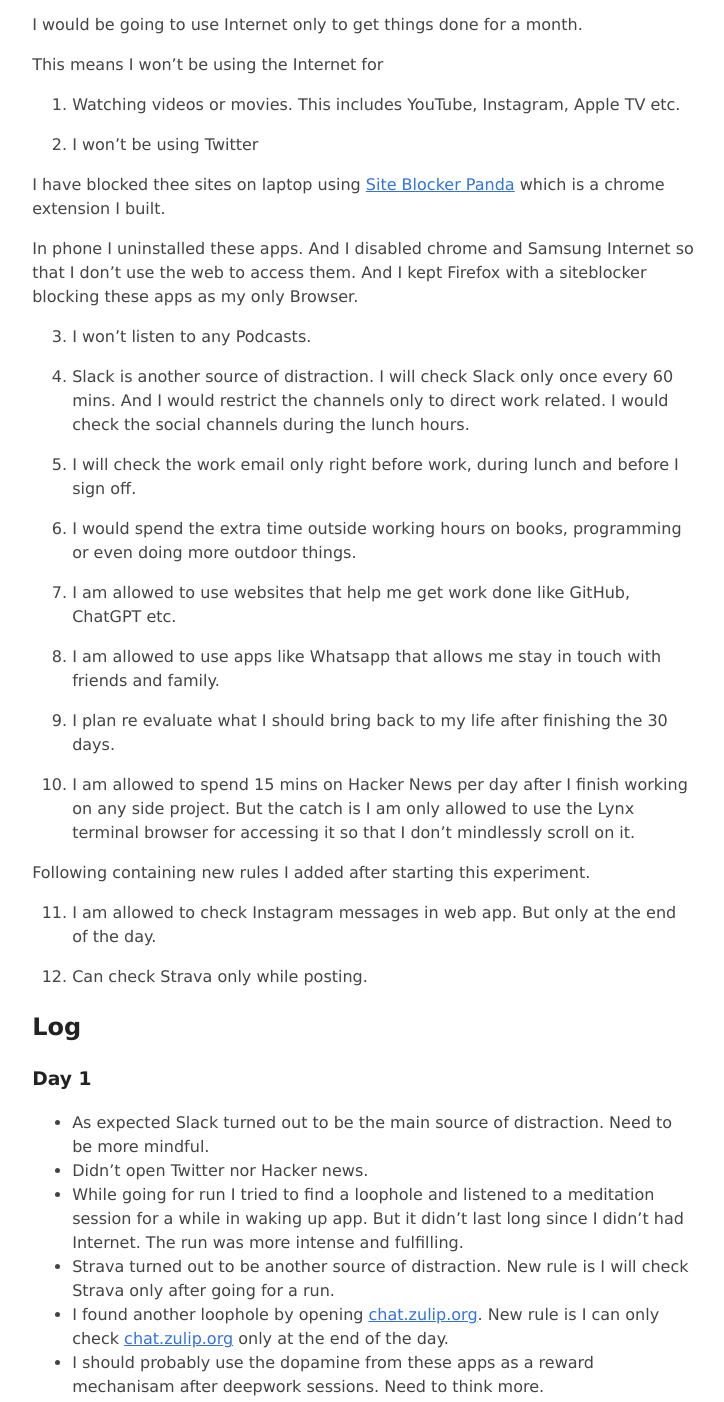
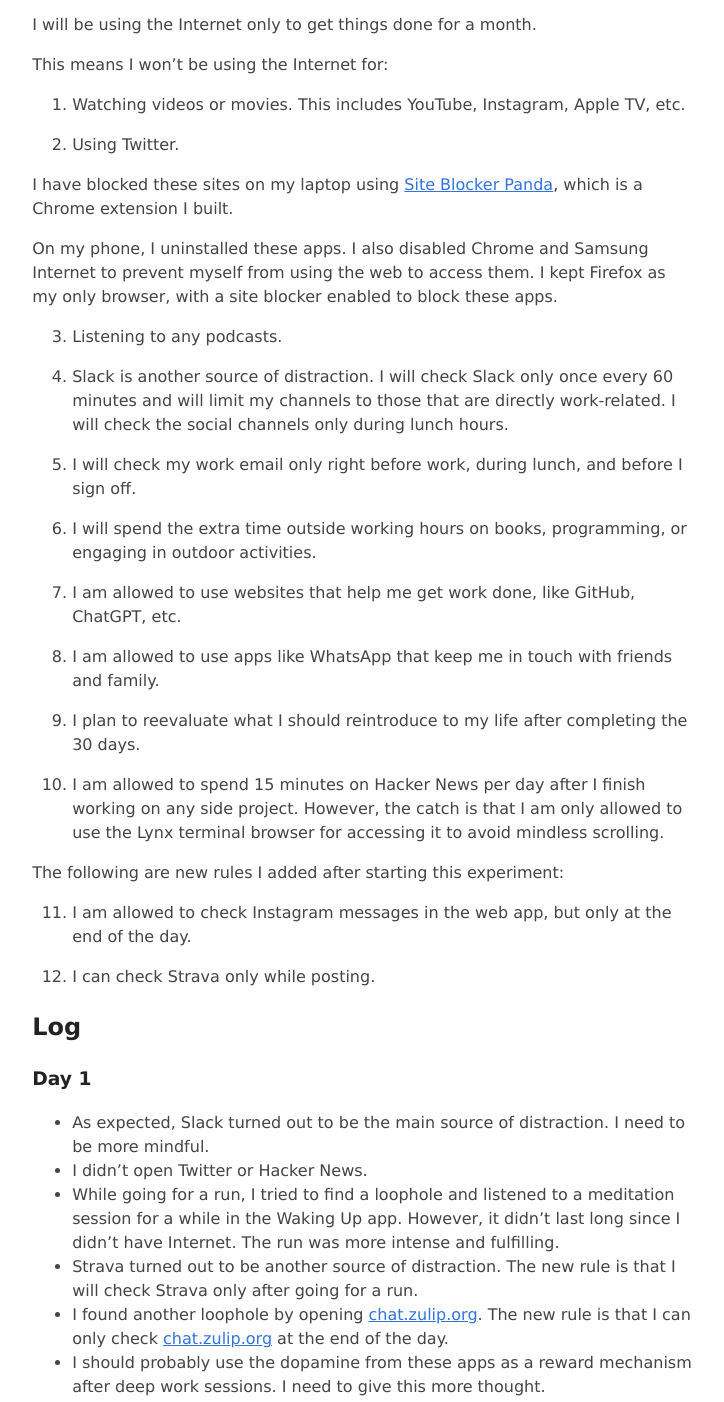
Before and after one commit to hackerkid/blog3, an Astro site: page /blog/detox in a window 1280 px wide. Shown: the part 260-1662 px from the top of the page, without its empty margins (277-1001 px from the left). Built offline with nearby package versions, Linux system fonts and the light colour scheme; Astro itself is replaced by a stand-in of ours.

Commit message:
Fix grammar.

```diff
--- a/src/pages/blog/detox.md
+++ b/src/pages/blog/detox.md
@@ -3,47 +3,47 @@
 title: "Internet Detox"
 pubDate: "26 July 2023"
 ---
-I would be going to use Internet only to get things done for a month.
+I will be using the Internet only to get things done for a month.
 
-This means I won't be using the Internet for
+This means I won't be using the Internet for:
 
-1. Watching videos or movies. This includes YouTube, Instagram, Apple TV etc.
+1. Watching videos or movies. This includes YouTube, Instagram, Apple TV, etc.
 
-2. I won't be using Twitter
+2. Using Twitter.
 
-I have blocked thee sites on laptop using [Site Blocker Panda](https://chrome.google.com/webstore/detail/site-blocker-panda/hnekbenciimgdilimapcjnaonmfnjfdb) which is a chrome extension I built.
+I have blocked these sites on my laptop using [Site Blocker Panda](https://chrome.google.com/webstore/detail/site-blocker-panda/hnekbenciimgdilimapcjnaonmfnjfdb), which is a Chrome extension I built.
 
-In phone I uninstalled these apps. And I disabled chrome and Samsung Internet so that I don't use the web to access them. And I kept Firefox with a siteblocker blocking these apps as my only Browser.
+On my phone, I uninstalled these apps. I also disabled Chrome and Samsung Internet to prevent myself from using the web to access them. I kept Firefox as my only browser, with a site blocker enabled to block these apps.
 
-3. I won't listen to any Podcasts.
+3. Listening to any podcasts.
 
-4. Slack is another source of distraction. I will check Slack only once every 60 mins. And I would restrict the channels only to direct work related. I would check the social channels during the lunch hours.
+4. Slack is another source of distraction. I will check Slack only once every 60 minutes and will limit my channels to those that are directly work-related. I will check the social channels only during lunch hours.
 
-5. I will check the work email only right before work, during lunch and before I sign off.
+5. I will check my work email only right before work, during lunch, and before I sign off.
 
-6. I would spend the extra time outside working hours on books,  programming or even doing more outdoor things.
+6. I will spend the extra time outside working hours on books, programming, or engaging in outdoor activities.
 
-7. I am allowed to use websites that help me get work done like GitHub, ChatGPT etc.
+7. I am allowed to use websites that help me get work done, like GitHub, ChatGPT, etc.
 
-8. I am allowed to use apps like Whatsapp that allows me stay in touch with friends and family.
+8. I am allowed to use apps like WhatsApp that keep me in touch with friends and family.
 
-9. I plan re evaluate what I should bring back to my life after finishing the 30 days.
+9. I plan to reevaluate what I should reintroduce to my life after completing the 30 days.
 
-10. I am allowed to spend 15 mins on Hacker News per day after I finish working on any side project. But the catch is I am only allowed to use the Lynx terminal browser for accessing it so that I don't mindlessly scroll on it.
+10. I am allowed to spend 15 minutes on Hacker News per day after I finish working on any side project. However, the catch is that I am only allowed to use the Lynx terminal browser for accessing it to avoid mindless scrolling.
 
-Following containing new rules I added after starting this experiment.
+The following are new rules I added after starting this experiment:
 
-11. I am allowed to check Instagram messages in web app. But only at the end of the day.
+11. I am allowed to check Instagram messages in the web app, but only at the end of the day.
 
-12. Can check Strava only while posting.
+12. I can check Strava only while posting.
 
 ## Log
 
 ### Day 1
 
-* As expected Slack turned out to be the main source of distraction. Need to be more mindful.
-* Didn't open Twitter nor Hacker news.
-* While going for run I tried to find a loophole and listened to a meditation session for a while in waking up app. But it didn't last long since I didn't had Internet. The run was more intense and fulfilling.
-* Strava turned out to be another source of distraction. New rule is I will check Strava only after going for a run.
-* I found another loophole by opening chat.zulip.org. New rule is I can only check chat.zulip.org only at the end of the day.
-* I should probably use the dopamine from these apps as a reward mechanisam after deepwork sessions. Need to think more.
+* As expected, Slack turned out to be the main source of distraction. I need to be more mindful.
+* I didn't open Twitter or Hacker News.
+* While going for a run, I tried to find a loophole and listened to a meditation session for a while in the Waking Up app. However, it didn't last long since I didn't have Internet. The run was more intense and fulfilling.
+* Strava turned out to be another source of distraction. The new rule is that I will check Strava only after going for a run.
+* I found another loophole by opening chat.zulip.org. The new rule is that I can only check chat.zulip.org at the end of the day.
+* I should probably use the dopamine from these apps as a reward mechanism after deep work sessions. I need to give this more thought.
```
